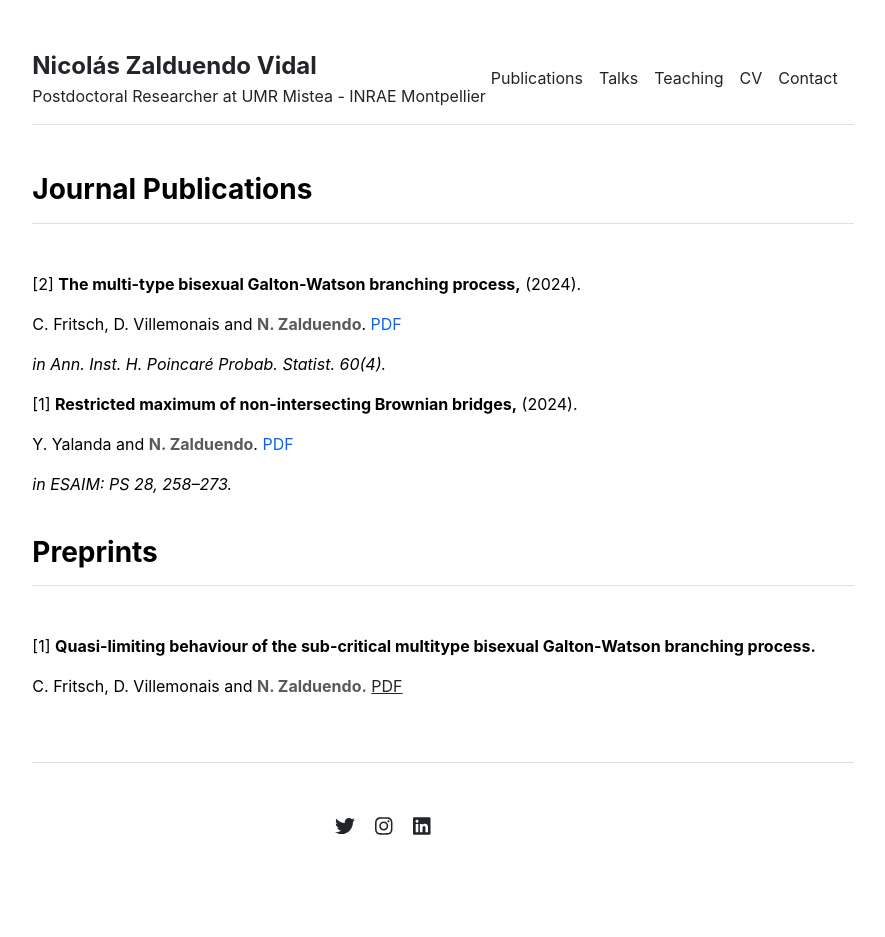
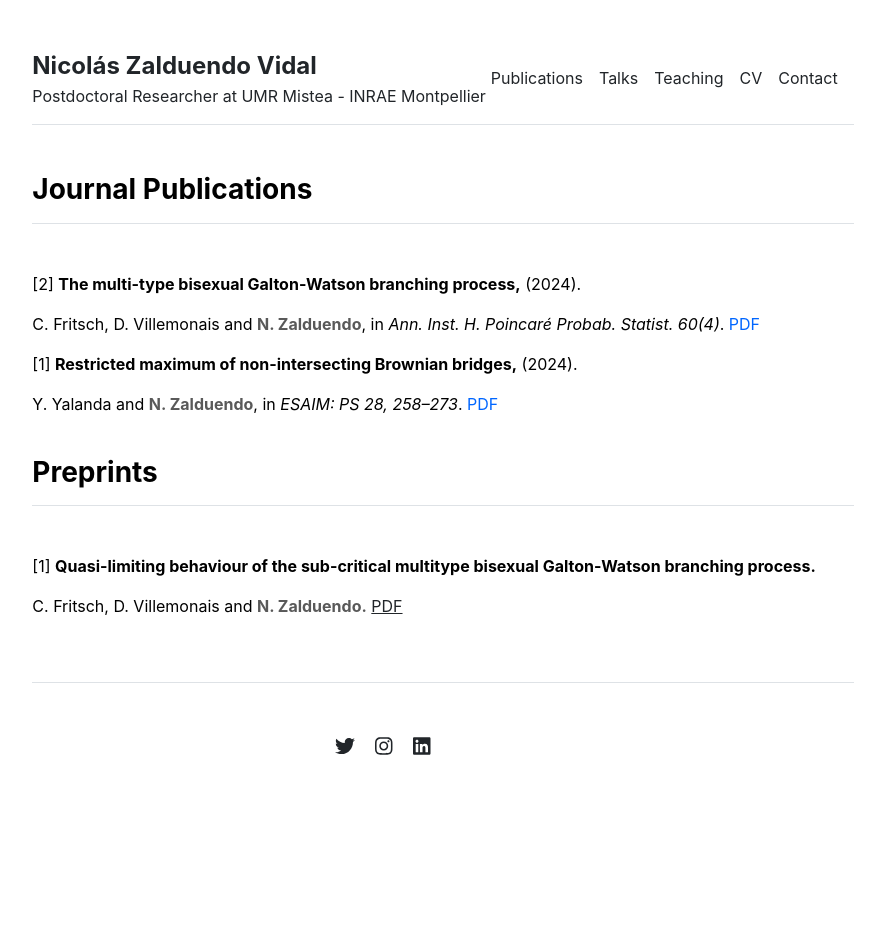
Before and after one commit to nzalduendo/nzalduendo.github.io, a Jekyll site: the page built from publications.md, in a window 1280 px wide. Shown: the whole page, without its empty margins (197-1082 px from the left). Built offline with Jekyll 4.4.1, drawn with Linux system fonts in a browser that asks for light colours; after the commit the page ends 900 px from its top, so only the background shows below that.

Commit message:
Update publications.html
combined two lines

```diff
--- a/_includes/publications.html
+++ b/_includes/publications.html
@@ -18,8 +18,7 @@
           <p><b>N. Zalduendo</b></p>
         {% else %}
           <p>{{ item.number }}<b>{{ item.name }}</b> ({{ item.year }}).</p>
-          <p>{{ item.contributors }} and <b><font color="#595959">N. Zalduendo</font></b>. <font color="#0066ff">PDF</font></p>
-          <p><em>in {{ item.journal }}.</em></p>
+          <p>{{ item.contributors }} and <b><font color="#595959">N. Zalduendo</font></b>, in <em>{{ item.journal }}</em>. <font color="#0066ff">PDF</font></p>
         {% endif %}
     {% endfor %}
     <br>
```
